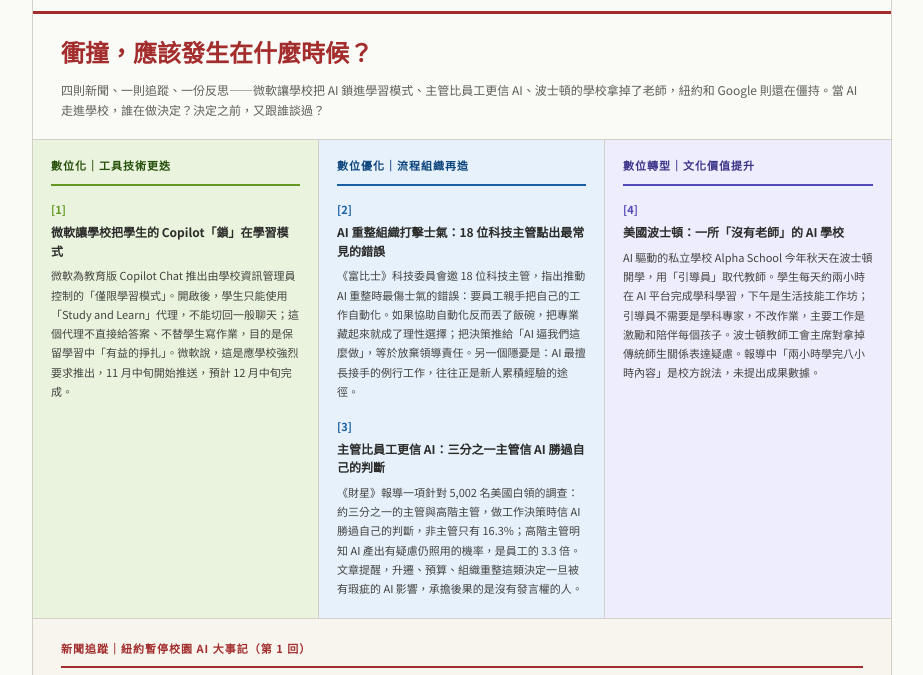
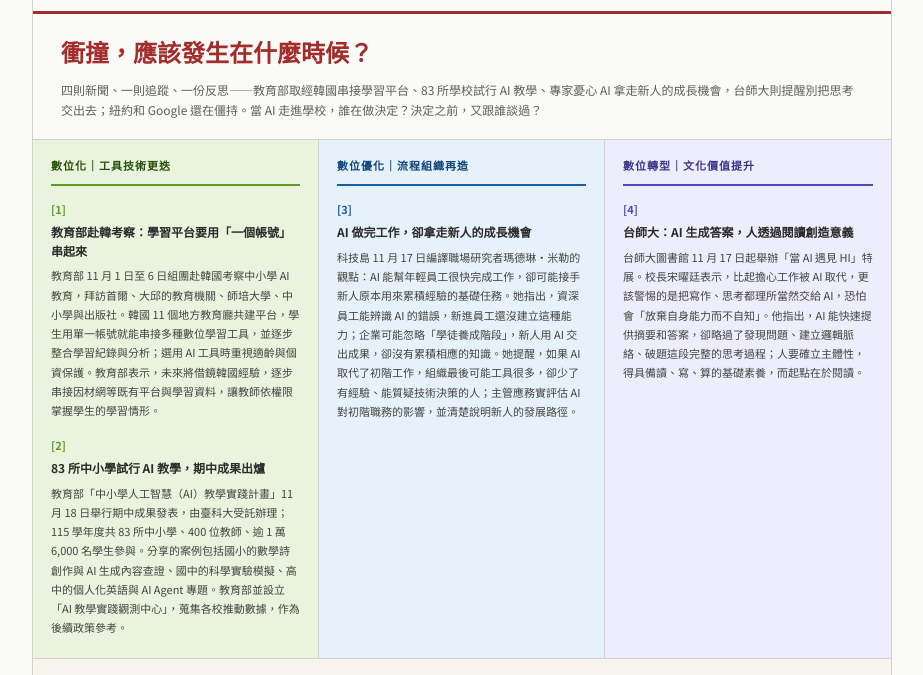
Before and after one commit to awspeng-png/the-one-ai, a plain HTML site: page ed-37.html in a window 1280 px wide. Shown: the part 73-748 px from the top of the page, without its empty margins (178-1101 px from the left). Drawn offline with Linux system fonts and the light colour scheme.

Commit message:
Add files via upload

```diff
--- a/ed-37.html
+++ b/ed-37.html
@@ -332,7 +332,7 @@
   <!-- 主標 -->
   <div class="hero">
     <div class="hero-main">衝撞，應該發生在什麼時候？</div>
-    <div class="hero-sub">四則新聞、一則追蹤、一份反思——微軟讓學校把 AI 鎖進學習模式、主管比員工更信 AI、波士頓的學校拿掉了老師，紐約和 Google 則還在僵持。當 AI 走進學校，誰在做決定？決定之前，又跟誰談過？</div>
+    <div class="hero-sub">四則新聞、一則追蹤、一份反思——教育部取經韓國串接學習平台、83 所學校試行 AI 教學、專家憂心 AI 拿走新人的成長機會，台師大則提醒別把思考交出去；紐約和 Google 還在僵持。當 AI 走進學校，誰在做決定？決定之前，又跟誰談過？</div>
   </div>
 
   <!-- 三欄新聞 -->
@@ -345,12 +345,24 @@
       <div class="news-item">
         <div class="news-num">[1]</div>
         <div class="news-title">
-          <a href="https://techcommunity.microsoft.com/blog/educationblog/webinar-study-and-learn-limitslocks-down-copilot-chat/4569599" target="_blank">
-            微軟讓學校把學生的 Copilot「鎖」在學習模式
+          <a href="https://www.cna.com.tw/news/ahel/202611170068.aspx" target="_blank">
+            教育部赴韓考察：學習平台要用「一個帳號」串起來
           </a>
         </div>
         <div class="news-body">
-          微軟為教育版 Copilot Chat 推出由學校資訊管理員控制的「僅限學習模式」。開啟後，學生只能使用「Study and Learn」代理，不能切回一般聊天；這個代理不直接給答案、不替學生寫作業，目的是保留學習中「有益的掙扎」。微軟說，這是應學校強烈要求推出，11 月中旬開始推送，預計 12 月中旬完成。
+          教育部 11 月 1 日至 6 日組團赴韓國考察中小學 AI 教育，拜訪首爾、大邱的教育機關、師培大學、中小學與出版社。韓國 11 個地方教育廳共建平台，學生用單一帳號就能串接多種數位學習工具，並逐步整合學習紀錄與分析；選用 AI 工具時重視適齡與個資保護。教育部表示，未來將借鏡韓國經驗，逐步串接因材網等既有平台與學習資料，讓教師依權限掌握學生的學習情形。
+        </div>
+      </div>
+
+      <div class="news-item">
+        <div class="news-num">[2]</div>
+        <div class="news-title">
+          <a href="https://www.10000.com.tw/2026/11/18/%E4%B8%AD%E5%B0%8F%E5%AD%B8ai%E6%95%99%E5%AD%B8%E5%AF%A6%E8%B8%90%E8%A8%88%E7%95%AB%E6%9C%9F%E4%B8%AD%E6%88%90%E6%9E%9C%E7%99%BC%E8%A1%A8%E6%9C%83%E7%99%BB%E5%A0%B4-%E5%88%86%E4%BA%AB%E7%94%9F/" target="_blank">
+            83 所中小學試行 AI 教學，期中成果出爐
+          </a>
+        </div>
+        <div class="news-body">
+          教育部「中小學人工智慧（AI）教學實踐計畫」11 月 18 日舉行期中成果發表，由臺科大受託辦理；115 學年度共 83 所中小學、400 位教師、逾 1 萬 6,000 名學生參與。分享的案例包括國小的數學詩創作與 AI 生成內容查證、國中的科學實驗模擬、高中的個人化英語與 AI Agent 專題。教育部並設立「AI 教學實踐觀測中心」，蒐集各校推動數據，作為後續政策參考。
         </div>
       </div>
     </div>
@@ -360,26 +372,14 @@
       <div class="col-label">數位優化｜流程組織再造</div>
 
       <div class="news-item">
-        <div class="news-num">[2]</div>
+        <div class="news-num">[3]</div>
         <div class="news-title">
-          <a href="https://finance.technews.tw/2026/11/15/what-tech-leaders-get-wrong-about-ai-restructuring-and-morale" target="_blank">
-            AI 重整組織打擊士氣：18 位科技主管點出最常見的錯誤
+          <a href="https://www.technice.com.tw/work-place/331153/" target="_blank">
+            AI 做完工作，卻拿走新人的成長機會
           </a>
         </div>
         <div class="news-body">
-          《富比士》科技委員會邀 18 位科技主管，指出推動 AI 重整時最傷士氣的錯誤：要員工親手把自己的工作自動化。如果協助自動化反而丟了飯碗，把專業藏起來就成了理性選擇；把決策推給「AI 逼我們這麼做」，等於放棄領導責任。另一個隱憂是：AI 最擅長接手的例行工作，往往正是新人累積經驗的途徑。
-        </div>
-      </div>
-
-      <div class="news-item">
-        <div class="news-num">[3]</div>
-        <div class="news-title">
-          <a href="https://fortune.com/2026/11/16/executives-trust-ai-more-than-gen-z-charter-survey/" target="_blank">
-            主管比員工更信 AI：三分之一主管信 AI 勝過自己的判斷
-          </a>
-        </div>
-        <div class="news-body">
-          《財星》報導一項針對 5,002 名美國白領的調查：約三分之一的主管與高階主管，做工作決策時信 AI 勝過自己的判斷，非主管只有 16.3%；高階主管明知 AI 產出有疑慮仍照用的機率，是員工的 3.3 倍。文章提醒，升遷、預算、組織重整這類決定一旦被有瑕疵的 AI 影響，承擔後果的是沒有發言權的人。
+          科技島 11 月 17 日編譯職場研究者瑪德琳‧米勒的觀點：AI 能幫年輕員工很快完成工作，卻可能接手新人原本用來累積經驗的基礎任務。她指出，資深員工能辨識 AI 的錯誤，新進員工還沒建立這種能力；企業可能忽略「學徒養成階段」，新人用 AI 交出成果，卻沒有累積相應的知識。她提醒，如果 AI 取代了初階工作，組織最後可能工具很多，卻少了有經驗、能質疑技術決策的人；主管應務實評估 AI 對初階職務的影響，並清楚說明新人的發展路徑。
         </div>
       </div>
     </div>
@@ -391,12 +391,12 @@
       <div class="news-item">
         <div class="news-num">[4]</div>
         <div class="news-title">
-          <a href="https://wgbh.org/news/local/2026-11-16/heres-how-a-typical-day-at-alpha-schools-an-ai-powered-institution-looks-for-students" target="_blank">
-            美國波士頓：一所「沒有老師」的 AI 學校
+          <a href="https://www.cna.com.tw/news/ahel/202611170114.aspx" target="_blank">
+            台師大：AI 生成答案，人透過閱讀創造意義
           </a>
         </div>
         <div class="news-body">
-          AI 驅動的私立學校 Alpha School 今年秋天在波士頓開學，用「引導員」取代教師。學生每天約兩小時在 AI 平台完成學科學習，下午是生活技能工作坊；引導員不需要是學科專家，不改作業，主要工作是激勵和陪伴每個孩子。波士頓教師工會主席對拿掉傳統師生關係表達疑慮。報導中「兩小時學完八小時內容」是校方說法，未提出成果數據。
+          台師大圖書館 11 月 17 日起舉辦「當 AI 遇見 HI」特展。校長宋曜廷表示，比起擔心工作被 AI 取代，更該警惕的是把寫作、思考都理所當然交給 AI，恐怕會「放棄自身能力而不自知」。他指出，AI 能快速提供摘要和答案，卻略過了發現問題、建立邏輯脈絡、破題這段完整的思考過程；人要確立主體性，得具備讀、寫、算的基礎素養，而起點在於閱讀。
         </div>
       </div>
     </div>
@@ -447,10 +447,10 @@
   <div class="footer">
     <div class="footer-sources">
       <strong>本期參考來源</strong><br>
-      [1] <a href="https://techcommunity.microsoft.com/blog/educationblog/webinar-study-and-learn-limitslocks-down-copilot-chat/4569599" target="_blank">Microsoft Education Blog｜Study and Learn limits / locks down Copilot Chat</a><br>
-      [2] <a href="https://finance.technews.tw/2026/11/15/what-tech-leaders-get-wrong-about-ai-restructuring-and-morale" target="_blank">TechNews 科技新報｜科技主管談 AI 重整組織與士氣</a><br>
-      [3] <a href="https://fortune.com/2026/11/16/executives-trust-ai-more-than-gen-z-charter-survey/" target="_blank">Fortune｜Executives trust AI more than their own judgment</a><br>
-      [4] <a href="https://wgbh.org/news/local/2026-11-16/heres-how-a-typical-day-at-alpha-schools-an-ai-powered-institution-looks-for-students" target="_blank">GBH News｜A typical day at Alpha School, an AI-powered institution</a><br>
+      [1] <a href="https://www.cna.com.tw/news/ahel/202611170068.aspx" target="_blank">中央社｜教育部赴韓考察AI教育經驗 逐步串接數位學習平台</a><br>
+      [2] <a href="https://www.10000.com.tw/2026/11/18/%E4%B8%AD%E5%B0%8F%E5%AD%B8ai%E6%95%99%E5%AD%B8%E5%AF%A6%E8%B8%90%E8%A8%88%E7%95%AB%E6%9C%9F%E4%B8%AD%E6%88%90%E6%9E%9C%E7%99%BC%E8%A1%A8%E6%9C%83%E7%99%BB%E5%A0%B4-%E5%88%86%E4%BA%AB%E7%94%9F/" target="_blank">10000 新聞｜中小學AI教學實踐計畫期中成果發表會登場</a><br>
+      [3] <a href="https://www.technice.com.tw/work-place/331153/" target="_blank">科技島｜AI做完工作卻偷走成長機會？專家憂：Z世代陷職場「能力空心化」危機</a><br>
+      [4] <a href="https://www.cna.com.tw/news/ahel/202611170114.aspx" target="_blank">中央社｜AI衝擊人類智慧 台師大倡從閱讀創造意義</a><br>
       新聞追蹤各時間點來源，見上方大事記連結。
       <div class="footer-disclaimer">本週報摘要均附原始來源；選材架構、治理觀點與編輯反思均受著作權保護，轉傳請註明「THE ONE AI 週報」出處。</div>
     </div>
```
